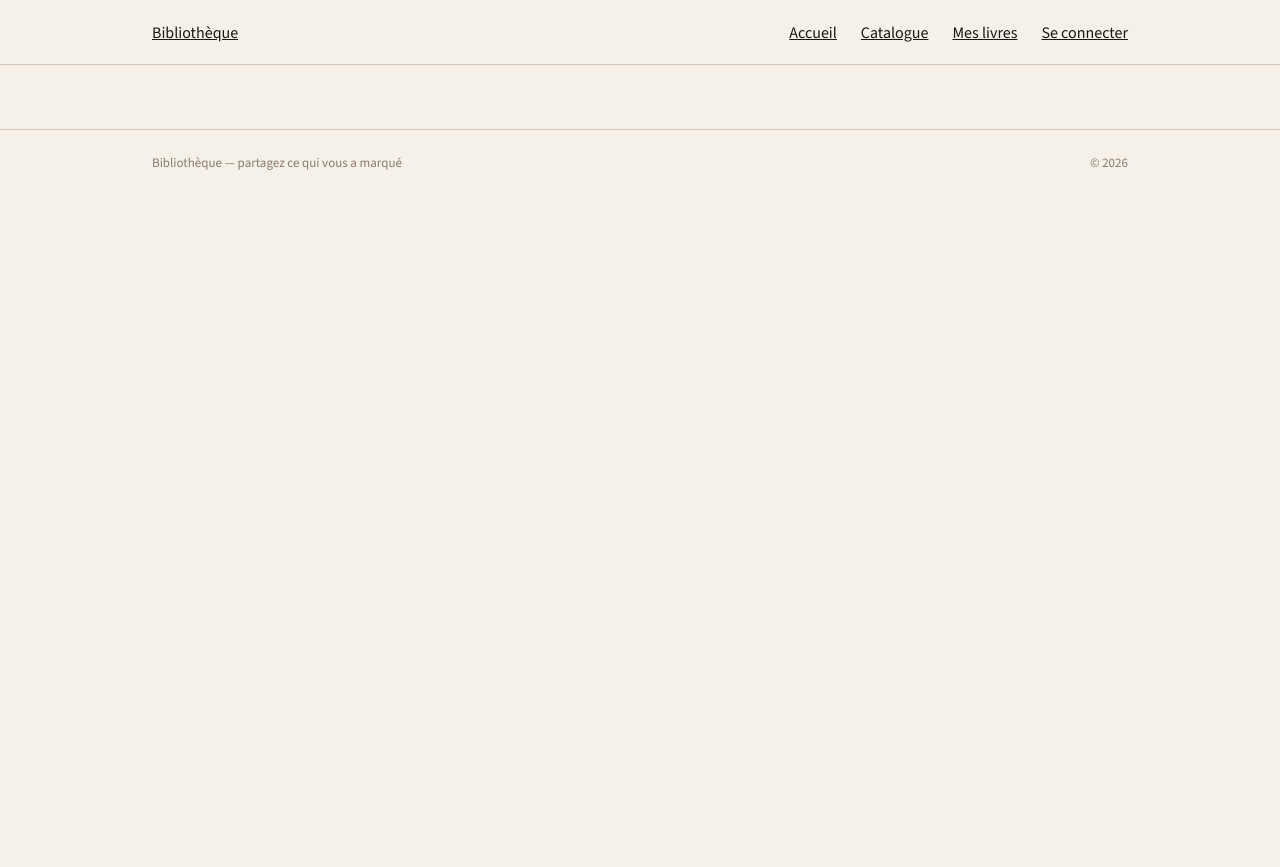
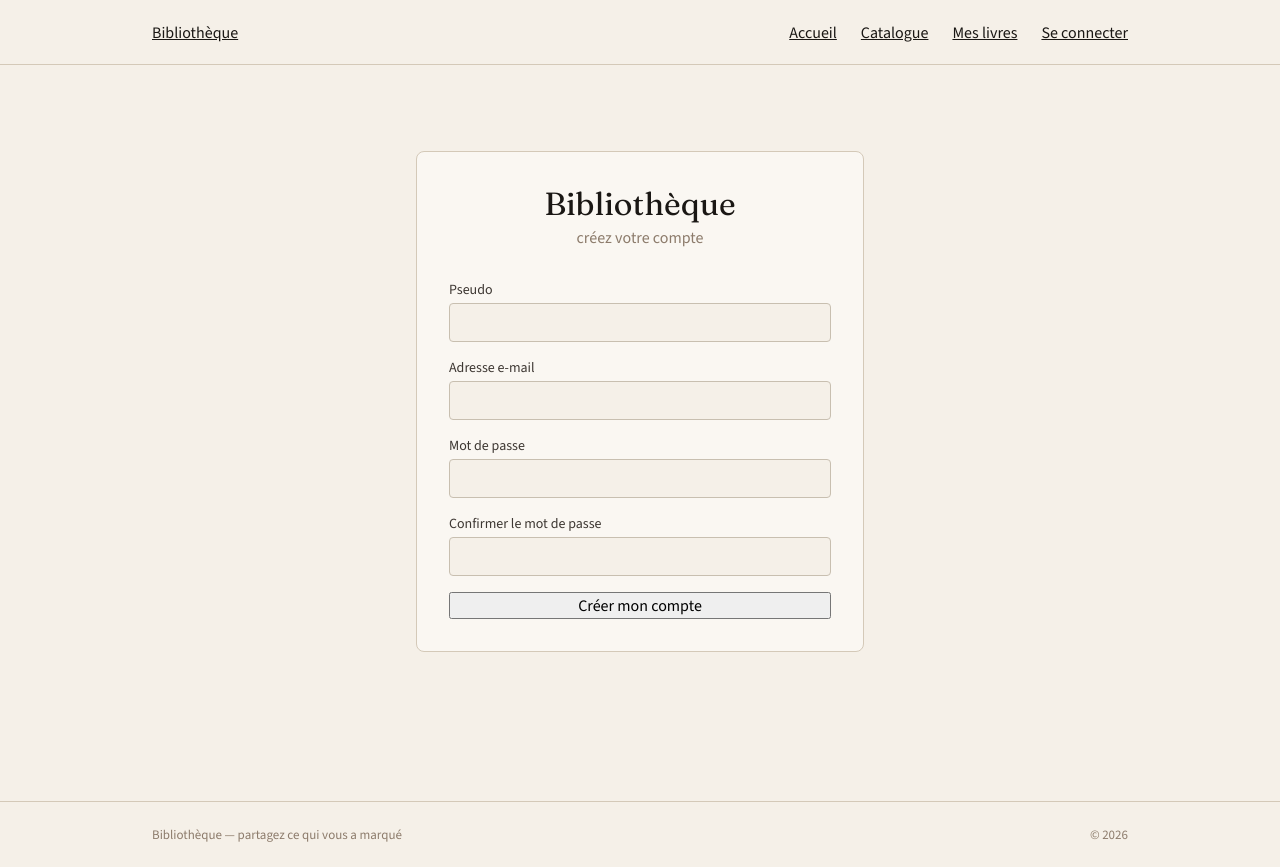
Before and after one commit to Qu4nd1/PassionLecture, a Vue app: page /login/signIn in a window 1280 px wide. Before the commit the page ends 800 px from the top, so only its background shows below. Built offline with nearby package versions, Linux system fonts and the light colour scheme.

Commit message:
feat: account creation

```diff
--- a/db.json
+++ b/db.json
@@ -61,27 +61,32 @@
     {
       "id": 1,
       "pseudo": "alexm",
-      "entryDate": "2024-05-10"
+      "mail": "alexm@gmail.com",
+      "mdp": "123"
     },
     {
       "id": 2,
       "pseudo": "sophie",
-      "entryDate": "2023-08-01"
+      "mail": "alexm@gmail.com",
+      "mdp": "123"
     },
     {
       "id": 3,
       "pseudo": "jamiel",
-      "entryDate": "2021-11-12"
+      "mail": "alexm@gmail.com",
+      "mdp": "123"
     },
     {
       "id": 4,
       "pseudo": "rajp",
-      "entryDate": "2020-02-20"
+      "mail": "alexm@gmail.com",
+      "mdp": "123"
     },
     {
       "id": 5,
       "pseudo": "morganl",
-      "entryDate": "2019-07-05"
+      "mail": "alexm@gmail.com",
+      "mdp": "123"
     }
   ],
   "ratings": [
--- a/src/router/index.js
+++ b/src/router/index.js
@@ -5,6 +5,7 @@ import AddBooksView from '@/views/AddBooksView.vue'
 import LogInView from '@/views/LogInView.vue'
 import MyBooksView from '@/views/MyBooksView.vue'
 import UpdateBookView from '@/views/UpdateBookView.vue'
+import SignInView from '@/views/SignInView.vue'
 
 const router = createRouter({
   history: createWebHistory(import.meta.env.BASE_URL),
@@ -36,6 +37,11 @@ const router = createRouter({
       component: LogInView,
     },
     {
+      path: '/login/signIn',
+      name: 'sign-in',
+      component: SignInView,
+    },
+    {
       path: '/myBooks',
       name: 'myBooks',
       component: MyBooksView,
--- a/src/services/BookService.js
+++ b/src/services/BookService.js
@@ -61,5 +61,5 @@ export const updateBook = (id, bookData) => {
 }
 
 export const addBook = (book) => {
-  return apiClient.post('/books/', book)
+  return apiClient.post('/booksBackend/', book)
 }
--- /dev/null
+++ b/src/services/userService.js
@@ -0,0 +1,14 @@
+import axios from 'axios'
+
+const apiClient = axios.create({
+  // baseURL: 'https://my-json-server.typicode.com/GregLeBarbar/passion-lecture-json-server/',
+  baseURL: 'http://localhost:3000',
+  headers: {
+    Accept: 'application/json',
+    'Content-Type': 'application/json',
+  },
+})
+
+export const createAcc = (user) => {
+  return apiClient.post('/users', user)
+}
--- a/src/views/LogInView.vue
+++ b/src/views/LogInView.vue
@@ -1,4 +1,5 @@
-<script setup></script>
+<script setup>
+</script>
 <template>
   <!doctype html>
   <html lang="fr">
@@ -24,7 +25,7 @@
             <button class="btn-rust" type="submit">Se connecter</button>
           </form>
           <p style="text-align: center; margin-top: 1rem; color: var(--color-dust)">
-            Pas encore de compte ? <a href="inscription.html">S'inscrire</a>
+            Pas encore de compte ? <RouterLink :to="{ name: 'sign-in' }">S'inscrire</RouterLink>
           </p>
         </div>
       </main>
--- a/src/views/SignInView.vue
+++ b/src/views/SignInView.vue
@@ -1,4 +1,17 @@
-<script setup></script>
+<script setup>
+import { createAcc } from '@/services/userService';
+import {ref} from 'vue'
+
+const account = ref({
+  pseudo: '',
+  mail: '',
+  mdp:''
+})
+
+async function handleSubmit(){
+  await createAcc(account.value)
+}
+</script>
 <template>
   <!doctype html>
   <html lang="fr">
@@ -12,23 +25,23 @@
         <div class="auth-card">
           <p class="logo">Bibliothèque</p>
           <p class="tagline">créez votre compte</p>
-          <form>
+          <form @submit.prevent="handleSubmit">
             <div>
-              <label class="field-label">Prénom & Nom</label><input class="field-input" required />
+              <label class="field-label">Pseudo</label><input v-model="account.pseudo" class="field-input" required />
             </div>
             <div>
               <label class="field-label">Adresse e-mail</label
-              ><input type="email" class="field-input" required />
+              ><input v-model="account.mail" type="email" class="field-input" required />
             </div>
             <div>
               <label class="field-label">Mot de passe</label
-              ><input type="password" class="field-input" required />
+              ><input v-model="account.mdp" type="password" class="field-input" required />
             </div>
             <div>
               <label class="field-label">Confirmer le mot de passe</label
               ><input type="password" class="field-input" required />
             </div>
-            <button class="btn-rust" type="submit">Créer mon compte</button>
+            <button @class="btn-rust" type="submit">Créer mon compte</button>
           </form>
         </div>
       </main>
```
